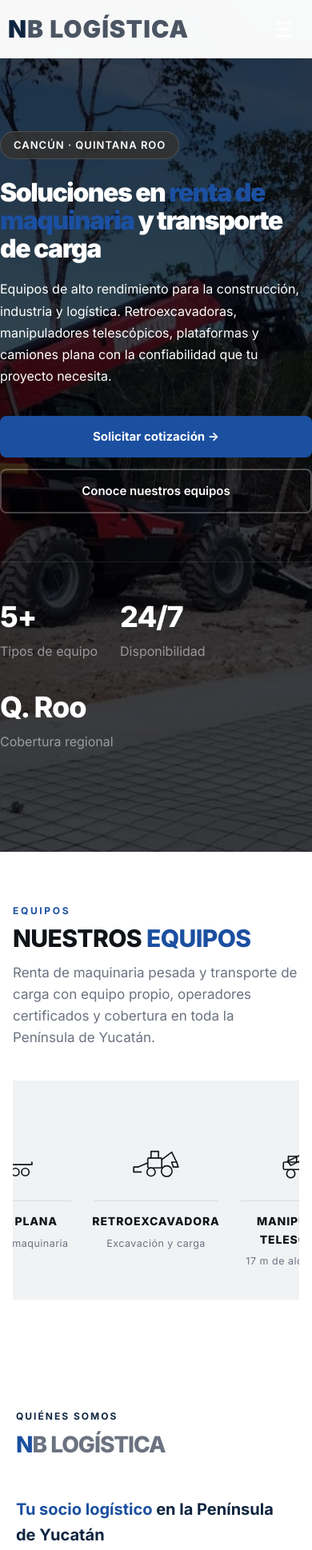
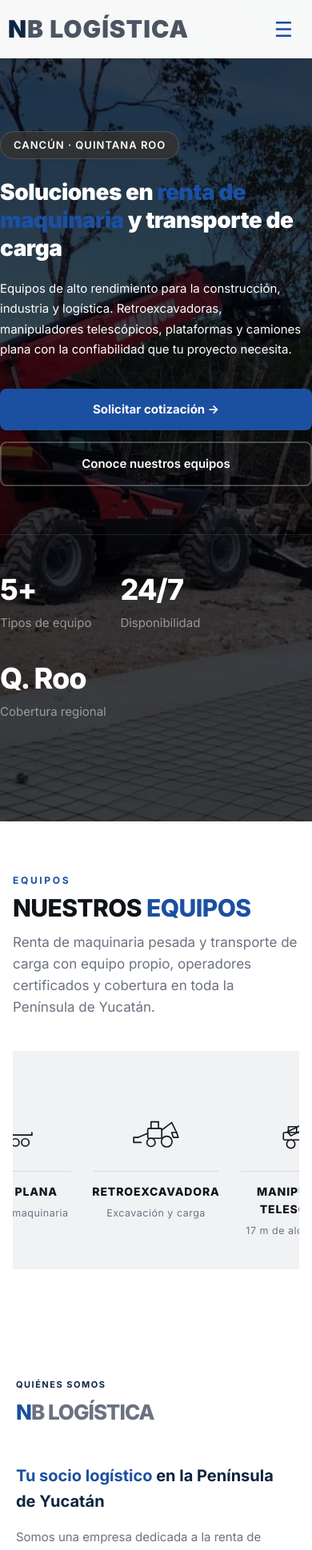
Before and after one commit to Skyfury345/NB-web, a React (Vite) app: page / in a window 390 px wide. Shown: the top 1938 px of the page at 80% size. Built offline with nearby package versions, Linux system fonts and the light colour scheme.

Commit message:
ajustes de fuente y menu en movil

```diff
--- a/src/index.css
+++ b/src/index.css
@@ -104,7 +104,7 @@ button { cursor: pointer; font-family: inherit; }
   display: none;
   background: none;
   border: none;
-  color: var(--blanco);
+    color: #1B4FA0;
   font-size: 26px;
   padding: 4px;
 }
@@ -558,17 +558,29 @@ section { padding: 100px 0; }
 
   .hero { min-height: auto; }
   .hero-content { padding: 100px 0 60px; }
-  .hero h1 { font-size: 32px; }
-  .hero p { font-size: 16px; }
+  .hero h1 { font-size: 28px; letter-spacing: -0.5px; line-height: 1.25; }
+  .hero p { font-size: 15px; padding-right: 8px; }
   .hero-stats { gap: 28px; flex-wrap: wrap; }
   .hero-buttons { flex-direction: column; align-items: stretch; }
   .btn-primary, .btn-outline { justify-content: center; }
 
   section { padding: 64px 0; }
+  .section-title { font-size: 26px; }
+  .section-eyebrow { font-size: 11px; letter-spacing: 1.5px; }
+  .section-desc { font-size: 15px; }
+
   .servicios-grid { grid-template-columns: 1fr; gap: 16px; }
+
   .contacto-grid { grid-template-columns: 1fr; }
   .contacto-form { padding: 24px 20px; }
+  .contacto-form h3 { font-size: 18px; }
+  .contacto-item h4 { font-size: 14px; }
+  .contacto-item p { font-size: 13px; }
+  .contacto-item-icon { width: 38px; height: 38px; }
+  .form-group label { font-size: 12px; }
   .form-row { grid-template-columns: 1fr; }
+  .btn-whatsapp { font-size: 14px; padding: 12px 20px; }
+
   .footer-grid { grid-template-columns: 1fr; gap: 32px; }
   .footer-bar { flex-direction: column; gap: 8px; text-align: center; }
 }
```
